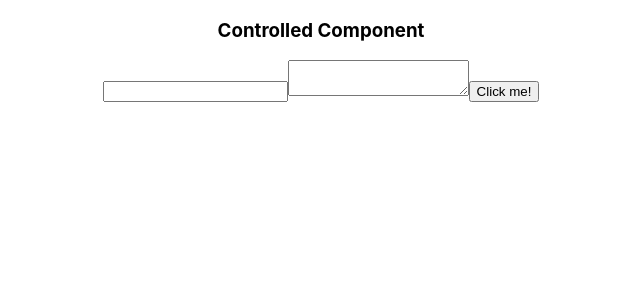
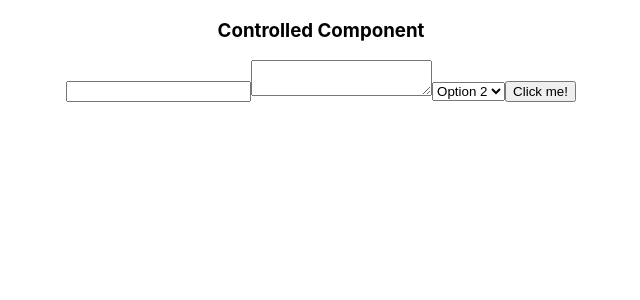
Before and after one commit to Saoa35/my-app_3-forms, a React (Create React App) app: page / in a window 1280 px wide. Shown: the top 300 px of the page, without its empty margins (319-959 px from the left). Built offline with nearby package versions, Linux system fonts and the light colour scheme.

Commit message:
changed & modernizated handleChange

```diff
--- a/src/Components/ControlledComponent/ControlledComponent.js
+++ b/src/Components/ControlledComponent/ControlledComponent.js
@@ -4,37 +4,47 @@ import React from "react";
 class ControlledComponent extends React.Component {
 
     state = {
-        value: '',
-        textArea: ''
+        input: '',
+        textArea: '',
+        select: 'opt2'
     }
 
     constructor(props) {
         super(props);
         this.handleChange = this.handleChange.bind(this);
         this.handleSubmit = this.handleSubmit.bind(this);
-        this.handleChangeTA = this.handleChangeTA.bind(this);
+        // this.handleChangeTA = this.handleChangeTA.bind(this);
+        // this.handleChangeSelect = this.handleChangeSelect.bind(this);
     }
 
     handleChange(e) {
-        const value = e.target.value;
+        const { name, value } = e.target;
 
         this.setState({
-            value
+            [name]: value
         })
     }
 
     handleSubmit(e) {
         e.preventDefault();
-        console.log(this.state.value);
+        console.log(this.state);
     }
 
-    handleChangeTA(e) {
-        const textArea = e.target.value;
+    // handleChangeTA(e) {
+    //     const textArea = e.target.value;
 
-        this.setState({
-            textArea
-        })
-    }
+    //     this.setState({
+    //         textArea
+    //     })
+    // }
+
+    // handleChangeSelect(e) {
+    //     const select = e.target.value;
+
+    //     this.setState({
+    //         select
+    //     })
+    // }
 
     render() {
 
@@ -43,9 +53,16 @@ class ControlledComponent extends React.Component {
                 <h3>Controlled Component</h3>
 
                 <form onSubmit={this.handleSubmit}>
-                    <input type='text' value={this.state.value} onChange={this.handleChange} />
+                    <input type='text' name='input' value={this.state.input} onChange={this.handleChange} />
 
-                    <textarea value={this.state.textArea} onChange={this.handleChangeTA} />
+                    <textarea value={this.state.textArea} name='textArea' onChange={this.handleChange} />
+
+                    <select value={this.state.select} name='select' onChange={this.handleChange}>
+                        <option value='opt1'>Option 1</option>
+                        <option value='opt2'>Option 2</option>
+                        <option value='opt3'>Option 3</option>
+                        <option value='opt4'>Option 4</option>
+                    </select>
 
                     <button>
                         Click me!
```
